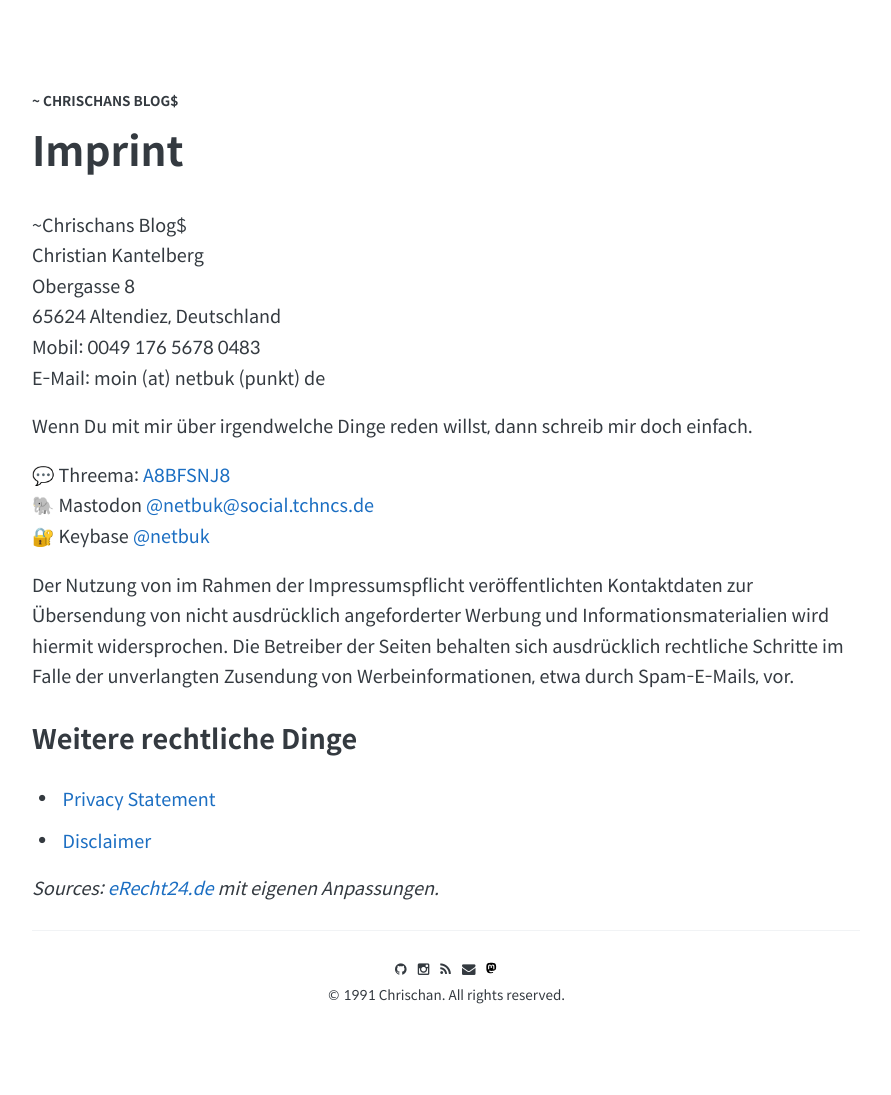
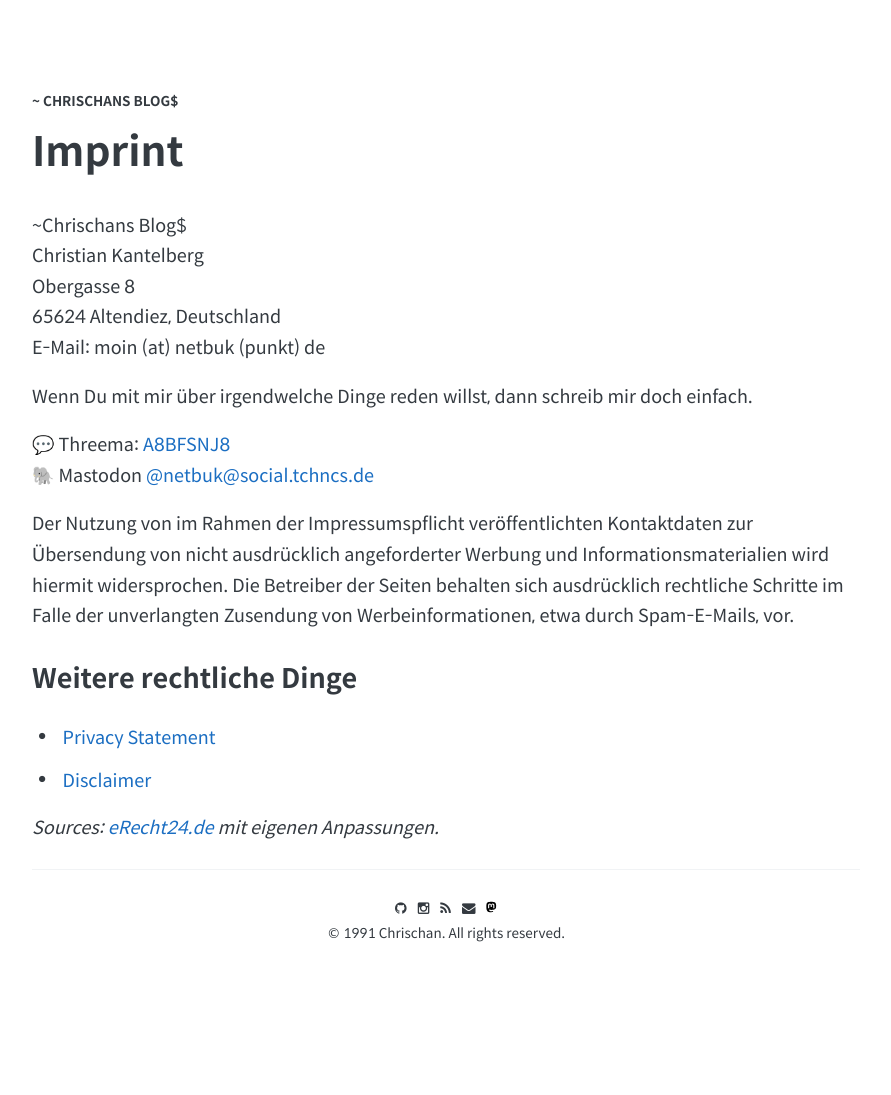
Before and after one commit to netbuk/blog, a Jekyll site: the page built from imprint.md, in a window 1280 px wide. Shown: the whole page, without its empty margins (194-1085 px from the left). Built offline with Jekyll 4.4.1, drawn with Linux system fonts in a browser that asks for light colours; after the commit the page ends 1034 px from its top, so only the background shows below that.

Commit message:
edit imprint

```diff
--- a/imprint.md
+++ b/imprint.md
@@ -7,14 +7,12 @@ permalink: /imprint/
 Christian Kantelberg<br />
 Obergasse 8<br />
 65624 Altendiez, Deutschland <br />
-Mobil: 0049 176 5678 0483<br />
 E-Mail: moin (at) netbuk (punkt) de <br />
 
 Wenn Du mit mir über irgendwelche Dinge reden willst, dann schreib mir doch einfach.
 
 💬 Threema: [A8BFSNJ8](https://threema.id/A8BFSNJ8)<br>
 🐘 Mastodon [@netbuk@social.tchncs.de](https://social.tchncs.de/@netbuk)<br>
-🔐 Keybase [@netbuk](https://keybase.io/netbuk)
 
 Der Nutzung von im Rahmen der Impressumspflicht veröffentlichten Kontaktdaten zur Übersendung von
 nicht ausdrücklich angeforderter Werbung und Informationsmaterialien wird hiermit widersprochen. Die
```
